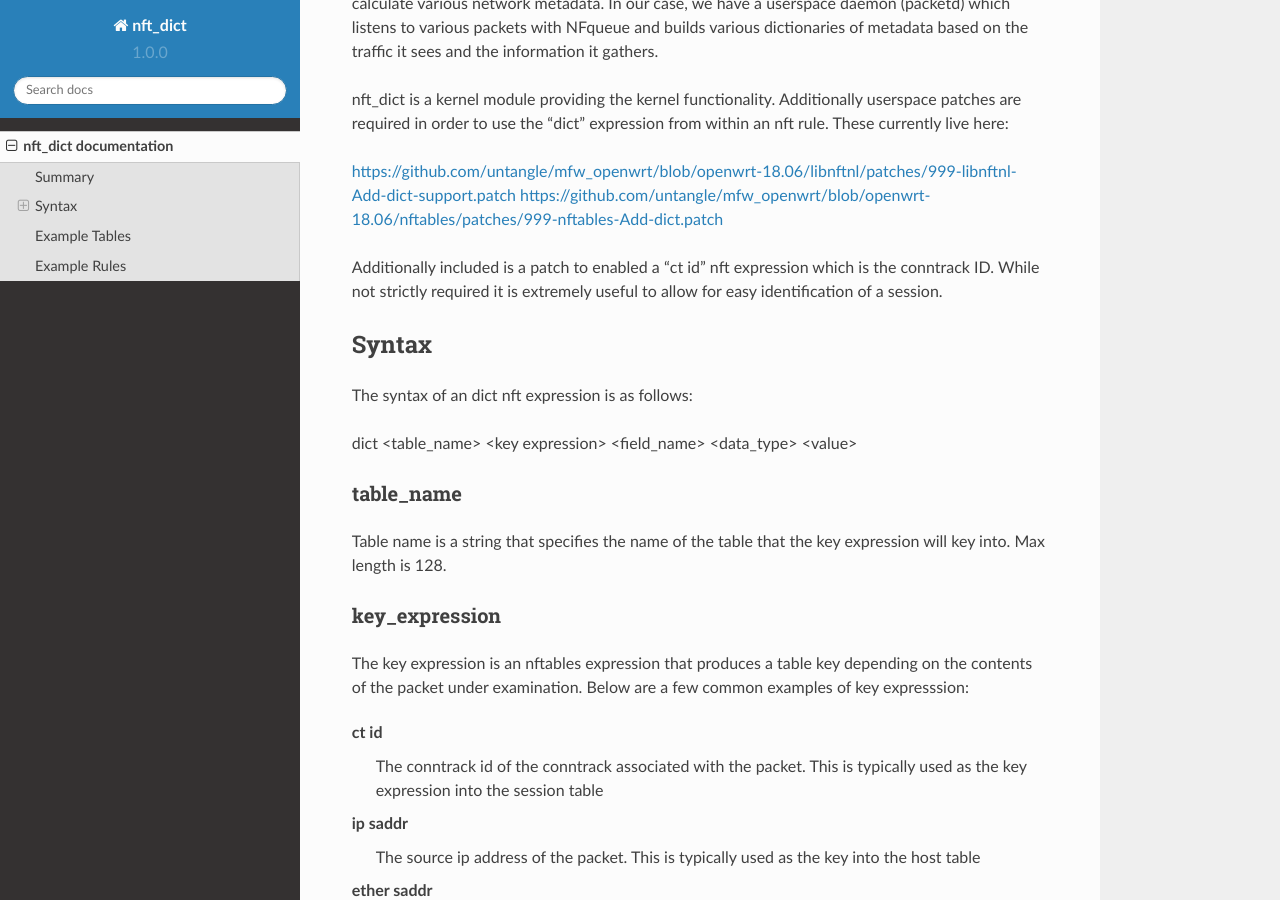
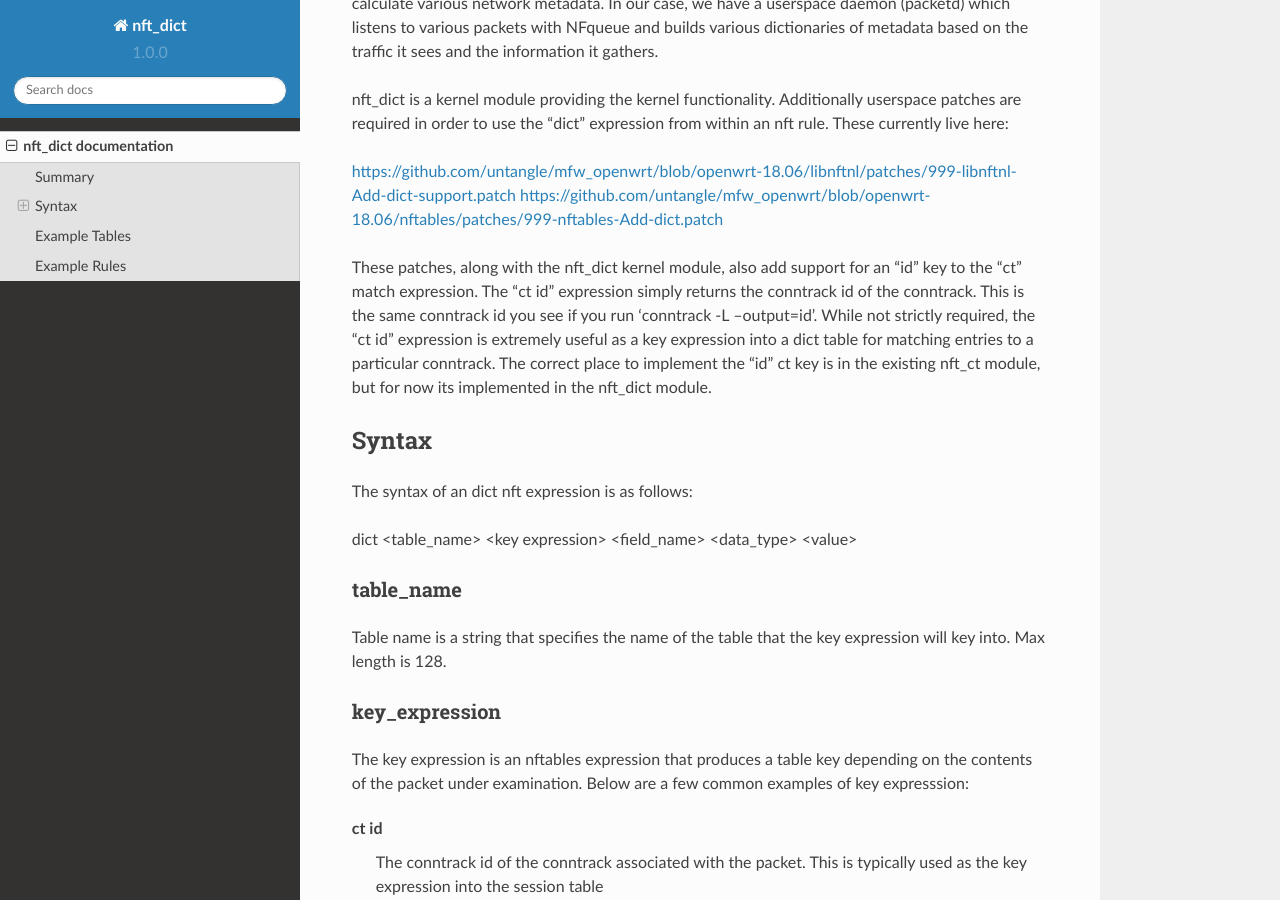
Before and after one commit to fatihusta/nft_dict, a Sphinx documentation site: the page built from docs/dict.rst, in a window 1280 px wide and 900 px high, scrolled down 392 px. Built offline with Sphinx 7.4.7 and the Read the Docs theme 2.0.0, drawn with Linux system fonts in a browser that asks for light colours.

Commit message:
docs: Clarify the "ct id" expression a bit

```diff
--- a/docs/dict.rst
+++ b/docs/dict.rst
@@ -18,8 +18,9 @@ These currently live here:
 https://github.com/untangle/mfw_openwrt/blob/openwrt-18.06/libnftnl/patches/999-libnftnl-Add-dict-support.patch
 https://github.com/untangle/mfw_openwrt/blob/openwrt-18.06/nftables/patches/999-nftables-Add-dict.patch
 
-Additionally included is a patch to enabled a "ct id" nft expression which is the conntrack ID.
-While not strictly required it is extremely useful to allow for easy identification of a session.
+These patches, along with the nft_dict kernel module, also add support for an "id" key to the "ct" match expression.  The
+"ct id" expression simply returns the conntrack id of the conntrack.  This is the same conntrack id you see if you run
+'conntrack -L --output=id'.  While not strictly required, the "ct id" expression is extremely useful as a key expression into a dict table for matching entries to a particular conntrack.  The correct place to implement the "id" ct key is in the existing nft_ct module, but for now its implemented in the nft_dict module.
 
 Syntax
 ------
```
